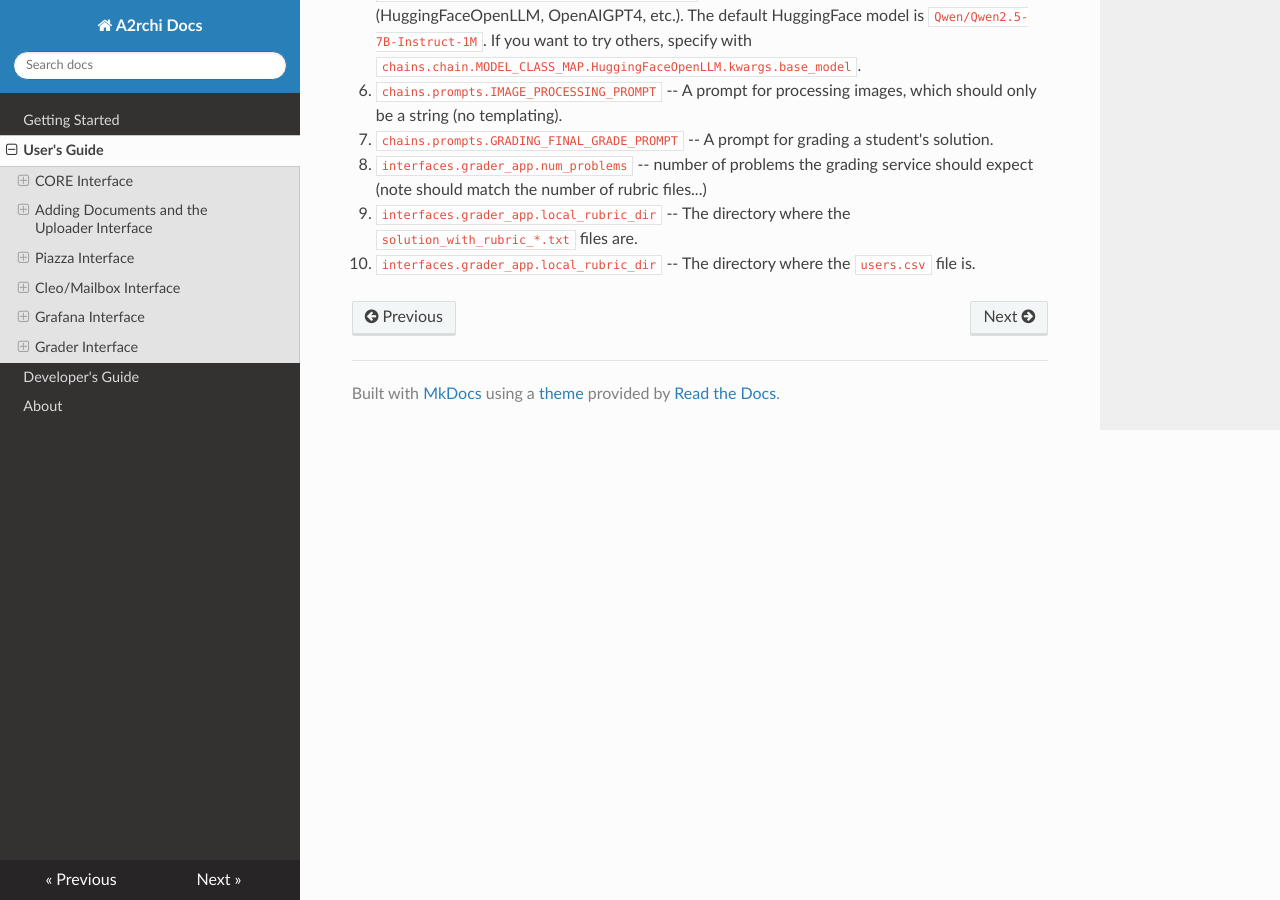
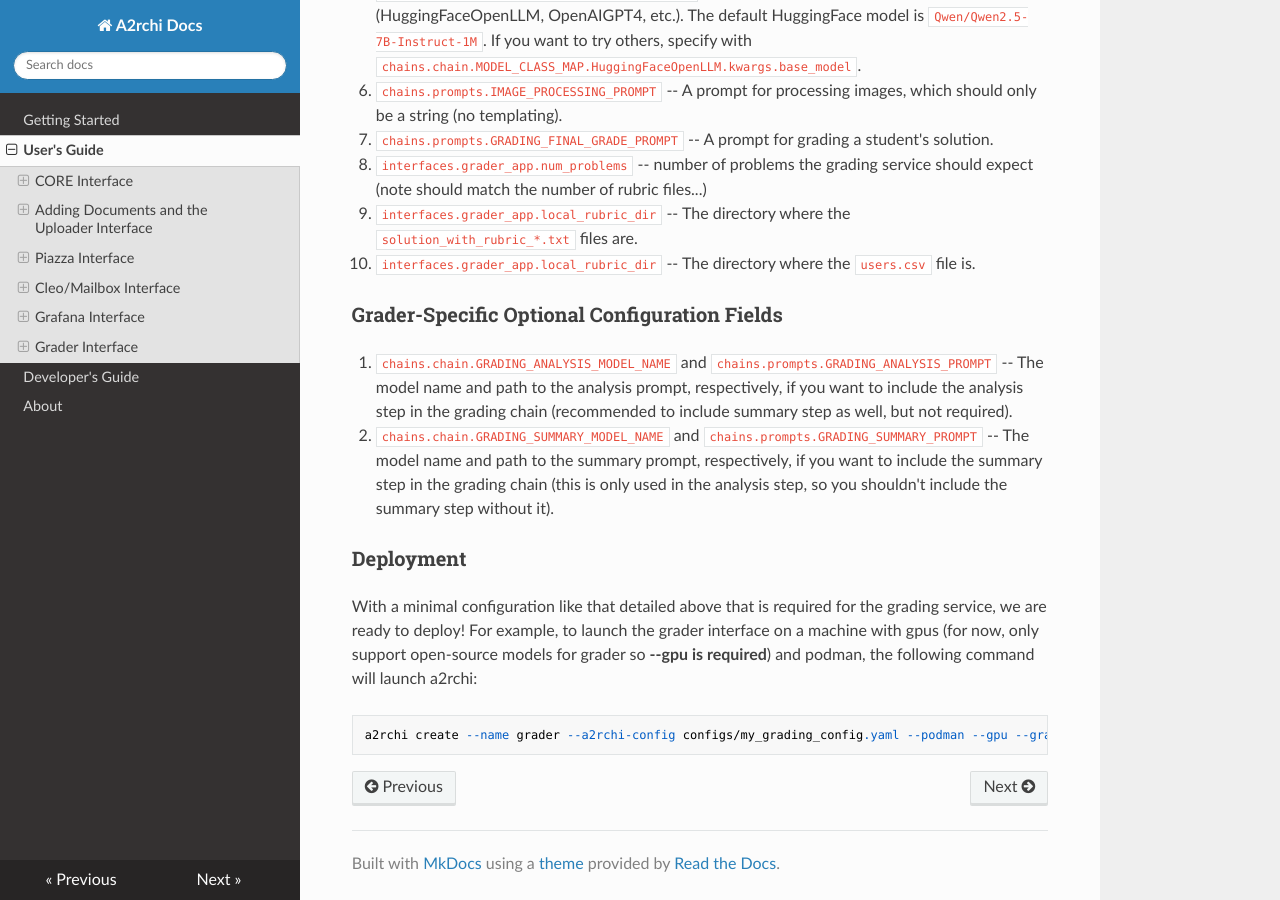
Before and after one commit to mit-submit/A2rchi, an MkDocs documentation site: the page built from docs/docs/users_guide.md, in a window 1280 px wide and 900 px high, scrolled down 6507 px. Built offline with MkDocs 1.6.1, drawn with Linux system fonts in a browser that asks for light colours; nearby versions of some CDN libraries.

Commit message:
boolean -> flag

````diff
--- a/docs/docs/users_guide.md
+++ b/docs/docs/users_guide.md
@@ -253,3 +253,18 @@ interfaces:
 8. `interfaces.grader_app.num_problems` -- number of problems the grading service should expect (note should match the number of rubric files...)
 9. `interfaces.grader_app.local_rubric_dir` -- The directory where the `solution_with_rubric_*.txt` files are.
 10. `interfaces.grader_app.local_rubric_dir` -- The directory where the `users.csv` file is.
+
+
+### Grader-Specific Optional Configuration Fields
+
+1. `chains.chain.GRADING_ANALYSIS_MODEL_NAME` and `chains.prompts.GRADING_ANALYSIS_PROMPT` -- The model name and path to the analysis prompt, respectively, if you want to include the analysis step in the grading chain (recommended to include summary step as well, but not required).
+2. `chains.chain.GRADING_SUMMARY_MODEL_NAME` and `chains.prompts.GRADING_SUMMARY_PROMPT` -- The model name and path to the summary prompt, respectively, if you want to include the summary step in the grading chain (this is only used in the analysis step, so you shouldn't include the summary step without it).
+
+
+### Deployment
+
+With a minimal configuration like that detailed above that is required for the grading service, we are ready to deploy! For example, to launch the grader interface on a machine with gpus (for now, only support open-source models for grader so **--gpu is required**) and podman, the following command will launch a2rchi:
+
+```
+a2rchi create --name grader --a2rchi-config configs/my_grading_config.yaml --podman --gpu --grader
+```
````
Also changed, not shown: 1 other file.
